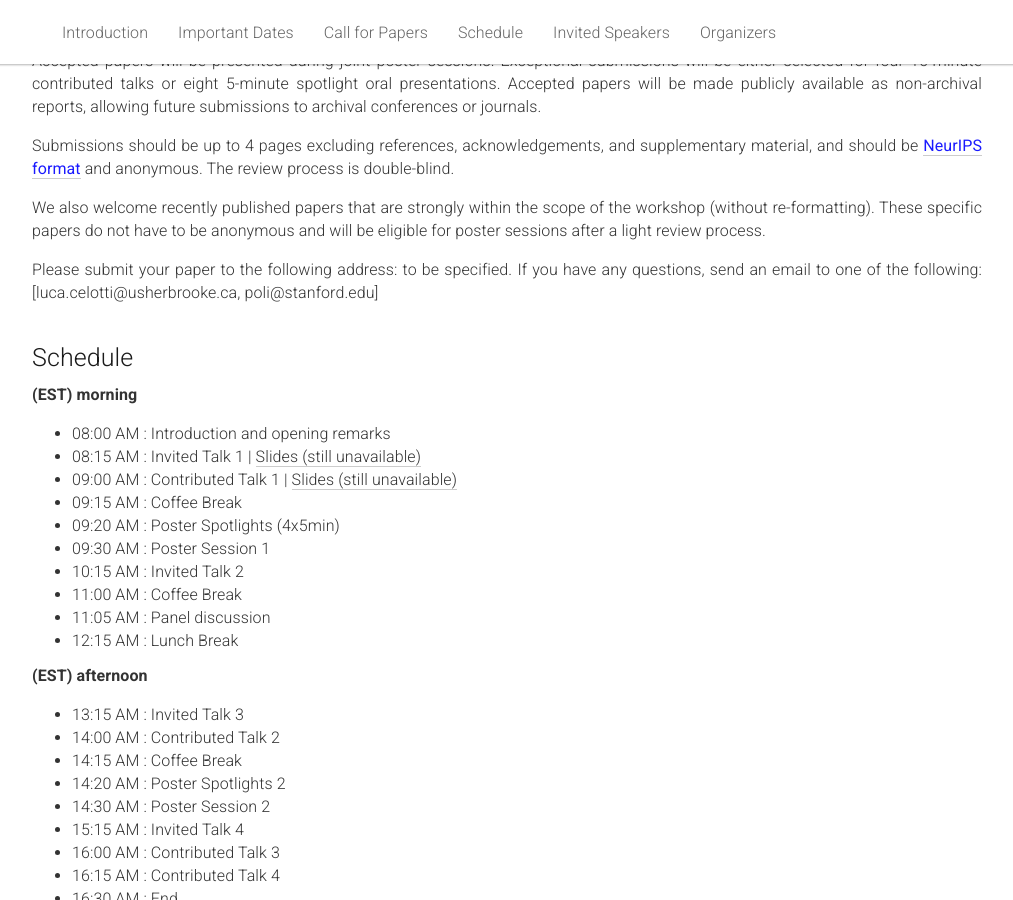
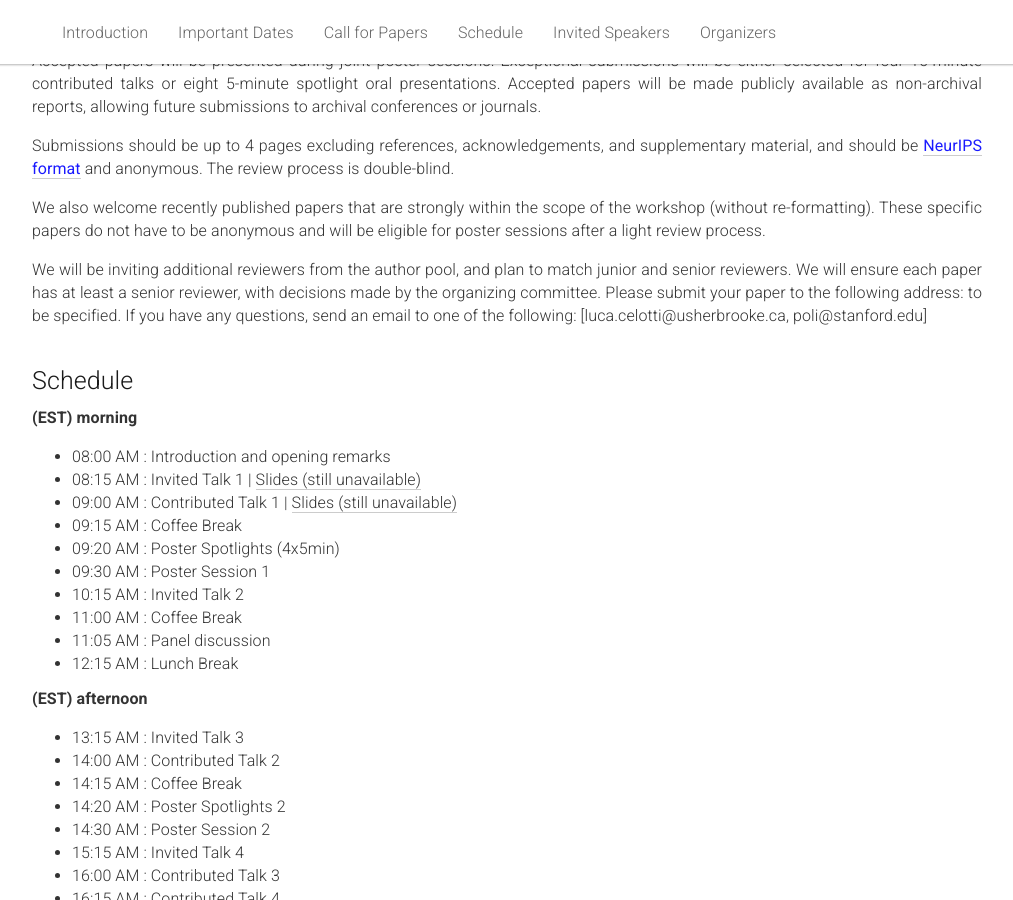
Before and after one commit to dl-de/dl-de.github.io, a Jekyll site: the page built from _pages/home.md, in a window 1280 px wide and 900 px high, scrolled down 1368 px. Shown: the whole window, without its empty margins (133-1146 px from the left). Built offline with Jekyll 4.4.1, drawn with Linux system fonts in a browser that asks for light colours; part of the change alters nothing that is shown; some of the changed text lies outside the part shown.

Commit message:
few changes

```diff
--- a/_pages/home.md
+++ b/_pages/home.md
@@ -16,7 +16,7 @@ acknowledgements: ""
     <center><h1>The Symbiosis of Deep Learning and Differential Equations (DLDE)</h1></center>
     <center><h2>NeurIPS 2021 Workshop</h2></center>
     <center><span style="color:#e74c3c;font-weight:400;">
-      Tuesday, 14th December, 08:00 AM to 06:30 PM EST,
+      Tuesday, 14th December, 08:00 AM to 04:30 PM EST,
       Virtual Workshop
     </span></center>
   </div>
@@ -126,7 +126,6 @@ The scope of the workshop spans topics at the intersection of DL and DEs, includ
 </div>
 </p>
 
-
   <p> <span style="font-weight:500;">Submission:</span>
   <br/>
     Accepted papers will be presented during joint poster sessions.
@@ -145,6 +144,7 @@ The scope of the workshop spans topics at the intersection of DL and DEs, includ
   </p>
 
   <p>
+  We will be inviting additional reviewers from the author pool, and plan to match junior and senior reviewers. We will ensure each paper has at least a senior reviewer, with decisions made by the organizing committee.
   Please submit your paper to the following address: to be specified.
   If you have any questions, send an email to one of the following: [luca.celotti@usherbrooke.ca, poli@stanford.edu]
   </p>
```
